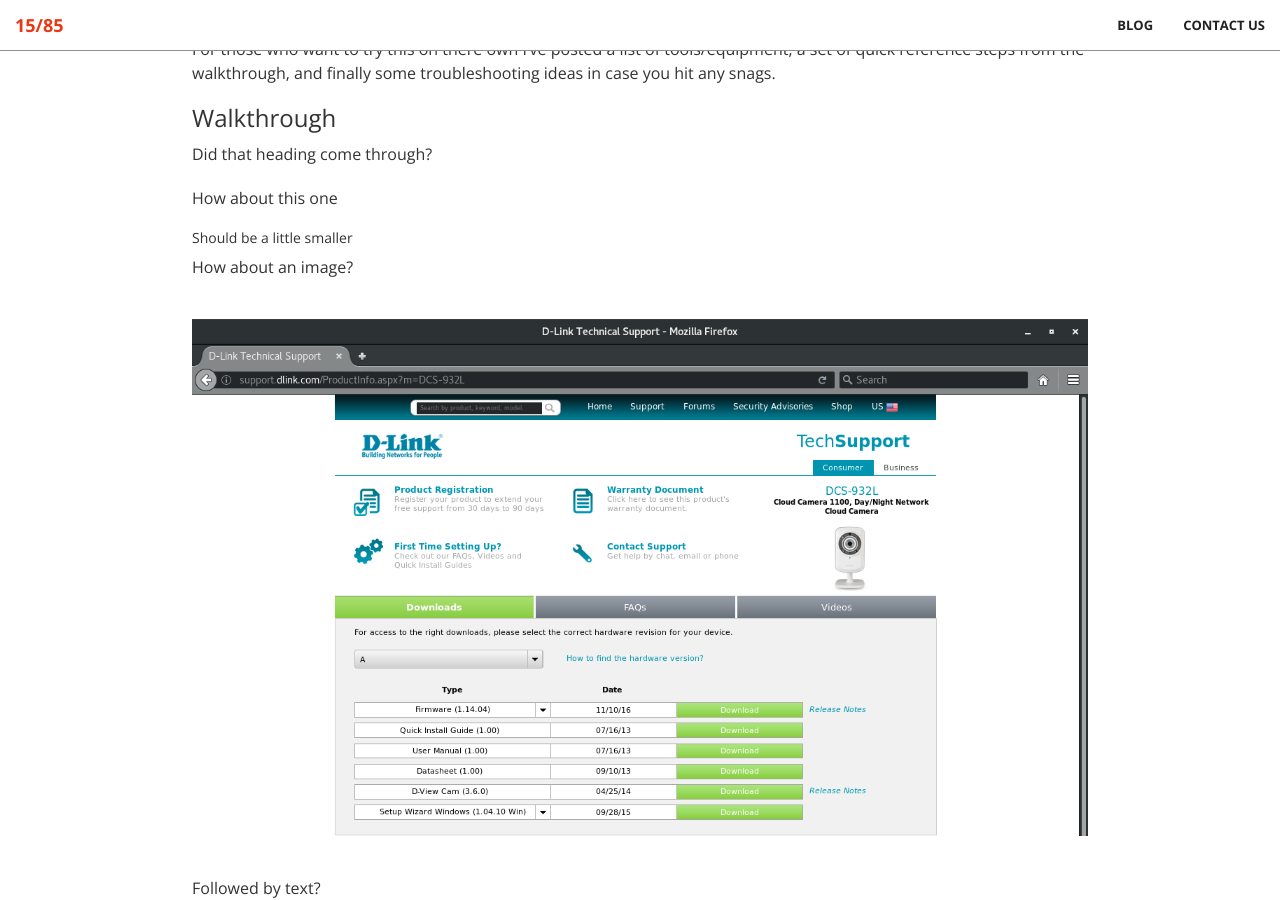
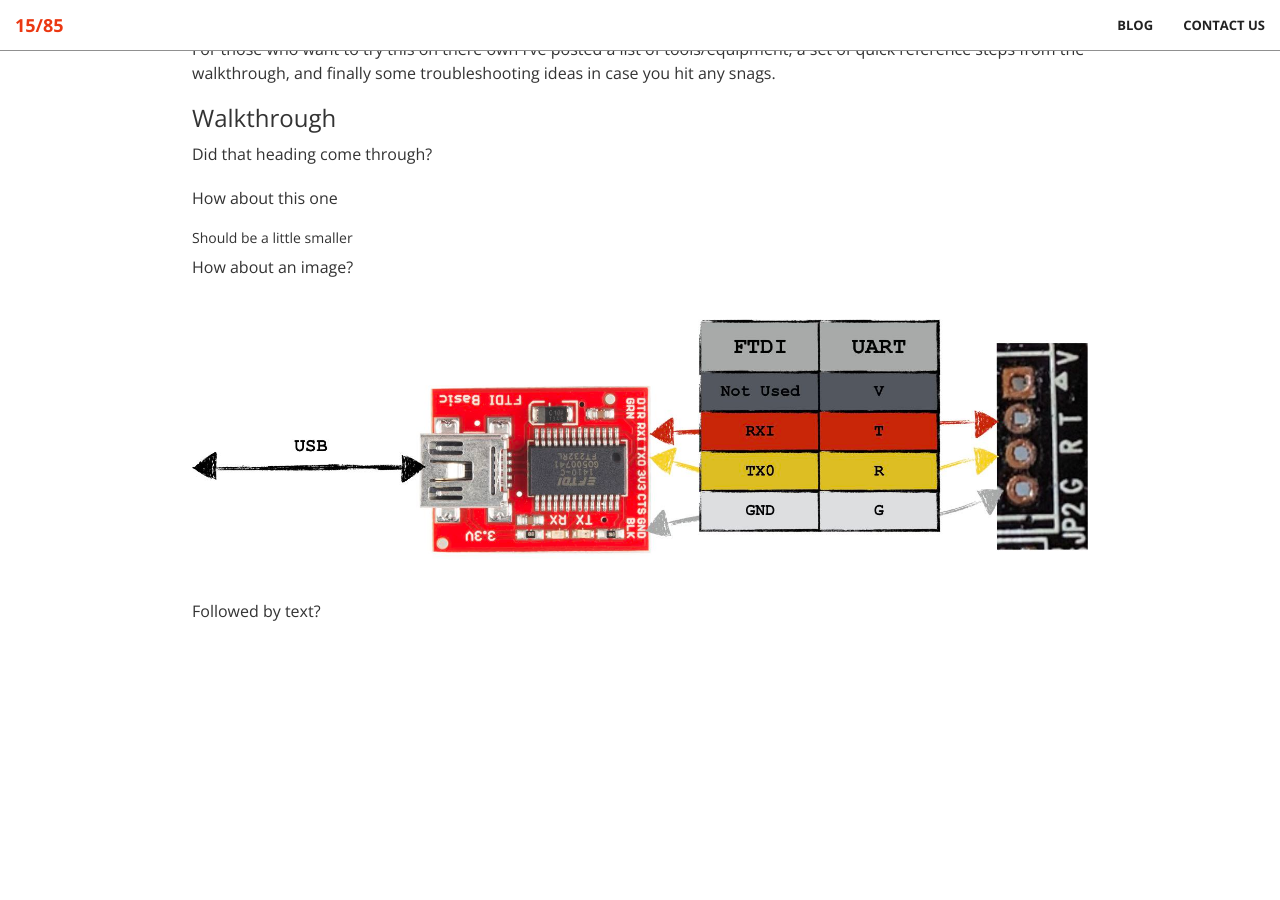
Before and after one commit to 1585sec/1585sec.github.io, a Jekyll site: the page built from _posts/2019-10-31-Hardware-Reversing-to-find-UART-and-shell.md, in a window 1280 px wide and 900 px high, scrolled down 503 px. Built offline with Jekyll 4.4.1, drawn with Linux system fonts in a browser that asks for light colours; after the commit the page ends 1126 px from its top, so only the background shows below that.

Commit message:
Trying jpg

```diff
--- a/_posts/2019-10-31-Hardware-Reversing-to-find-UART-and-shell.md
+++ b/_posts/2019-10-31-Hardware-Reversing-to-find-UART-and-shell.md
@@ -17,6 +17,6 @@ How about this one
 
 How about an image?
 
-![]({{ site.baseurl }}/img/blog/2017/03/2-1.png)
+![]({{ site.baseurl }}/img/blog/2019/ftdi-wiring.jpg)
 
 Followed by text?
```
